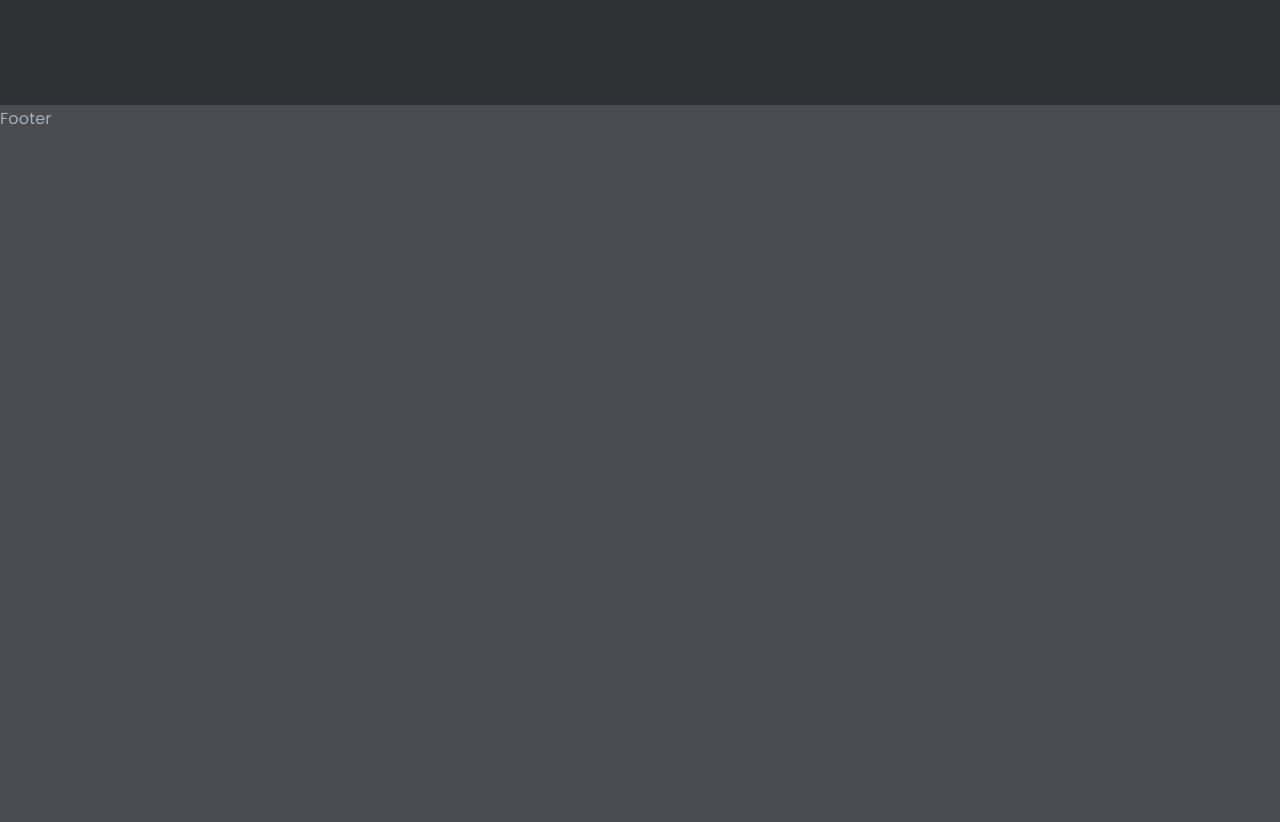
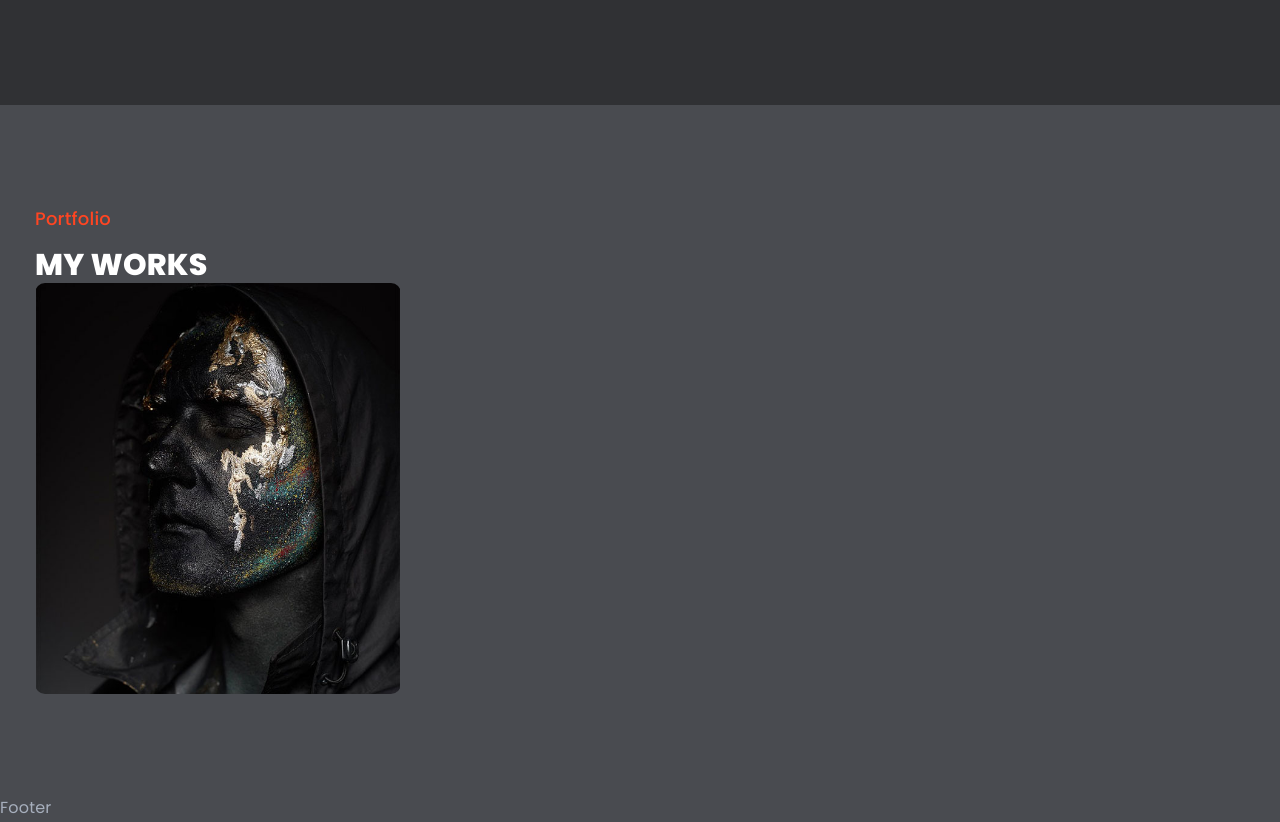
Before and after one commit to sarvesh-iyer/portfolio, a React (Vite) app: page / in a window 1280 px wide. Shown: the part 723-1545 px from the top of the page. Before the commit the page ends 856 px from the top, so only its background shows below. Built offline with nearby package versions, Linux system fonts and the light colour scheme.

Commit message:
my-works section and work showcase card

```diff
--- a/src/assets/styles/globalStyles.css
+++ b/src/assets/styles/globalStyles.css
@@ -120,6 +120,14 @@ h1, h2, h3, h4, h5, h6{
 	justify-content: center;
 }
 
+.section-heading{
+	font-weight: 800;
+    text-transform: uppercase;
+	color: var(--primary-white);
+	line-height: 1.2;
+	font-size: 30px;
+}
+
 .transition {
 	-webkit-transition: all .3s ease !important;
     -moz-transition: all .3s ease !important;
--- /dev/null
+++ b/src/components/my-works/MyWorks.jsx
@@ -0,0 +1,22 @@
+import { WorkCard } from '../util/work-cards/WorkCard'
+import './my_works.css'
+
+export const MyWorks = () => {
+    return (
+        <section className="my-works-section">
+            <div className="my-works-container">
+                <div className="accent-heading">
+                    Portfolio
+                </div>
+                <h3 className="section-heading">
+                    My works
+                </h3>
+
+                <div className="work-list-container">
+                    <WorkCard />
+                </div>
+
+            </div>
+        </section>
+    )
+}
--- /dev/null
+++ b/src/components/my-works/my_works.css
@@ -0,0 +1,8 @@
+.my-works-section {
+    padding: var(--global-wrapper-padding);
+}
+.my-works-container {
+    max-width: var(--global-wrapper-width);
+    margin: 0 auto;
+    padding: 100px 0;
+}
--- /dev/null
+++ b/src/components/util/work-cards/WorkCard.jsx
@@ -0,0 +1,24 @@
+import { Helper } from '../../../helpers/helper'
+import './work_card.css'
+import WorkImg from '../../../assets/images/works/work.jpg'
+import CallMadeRoundedIcon from '@mui/icons-material/CallMadeRounded';
+
+export const WorkCard = (props) => {
+
+
+    return (
+        <div className="work-card-wrapper" style={Helper.imageContainerStyle(WorkImg)}>
+            <div className="work-info-overlay transition">
+                <CallMadeRoundedIcon className="open-arrow" />
+                <div className="text-content">
+                    <h3 className="work-name">
+                        Magic Art
+                    </h3>
+                    <span className="description">
+                        Youtube
+                    </span>
+                </div>
+            </div>
+        </div>
+    )
+}
--- /dev/null
+++ b/src/components/util/work-cards/work_card.css
@@ -0,0 +1,43 @@
+.work-card-wrapper{
+    cursor: pointer;
+    position: relative;
+    aspect-ratio: 0.89/1;
+    max-width: 364px;
+    border: 1px solid transparent;
+    border-radius: 10px;
+}
+.work-card-wrapper:hover .work-info-overlay{
+    opacity: 1;
+    visibility: visible;
+}
+.work-info-overlay{
+    position: absolute;
+    height: 78%;
+    width: 75%;
+    top: 50%;
+    left: 50%;
+    transform: translate(-50%, -50%);
+    opacity: 0;
+    visibility: hidden;
+    padding: 30px;
+    background-color: var(--primary-dark);
+    border-radius: 10px;
+    display: flex;
+    flex-direction: column;
+    justify-content: space-between;
+}
+
+.open-arrow{
+    color: var(--primary-white);
+    font-size: 40px !important;
+    align-self: flex-end;
+    position: relative;
+    top: -5px;
+    right: -5px
+}
+.work-name{
+    color: var(--primary-white);
+    font-size: 20px;
+    font-weight: 700;
+    margin-bottom: 4px;
+}
--- a/src/pages/Home.jsx
+++ b/src/pages/Home.jsx
@@ -1,9 +1,11 @@
 import { Hero } from "../components/hero/Hero"
+import { MyWorks } from "../components/my-works/MyWorks"
 
 export const Home = () => {
     return (
         <>
             <Hero />
+            <MyWorks />
         </>
     )
 }
```
Also changed, not shown: src/assets/images/works/work.jpg (added).
